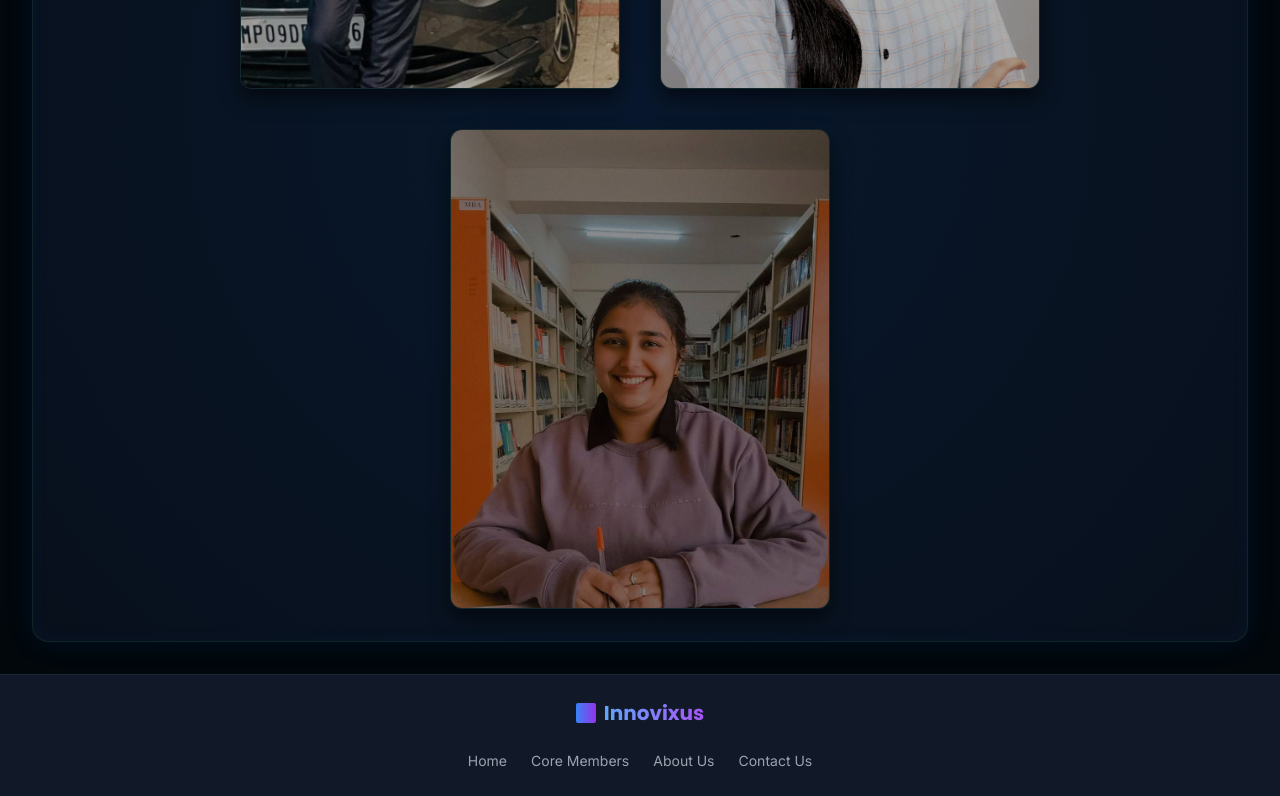
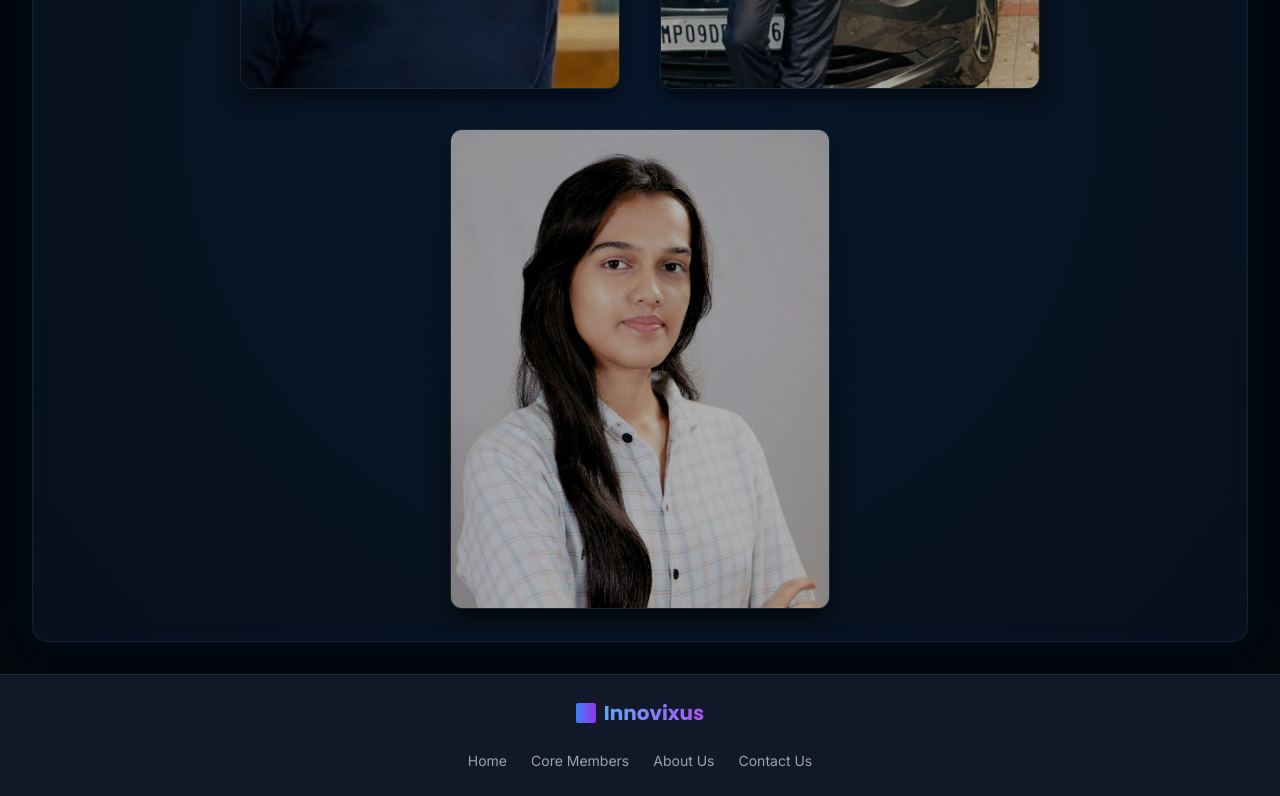
Before and after one commit to TanishaTrivedi123/frontend1, a React (Vite) app: page / in a window 1280 px wide. Shown: the part 1960-2756 px from the top of the page. Built offline with nearby package versions, Linux system fonts and the light colour scheme.

Commit message:
did changes in homecard.jsx file

```diff
--- a/src/components/HomePageCard/HomeCard.jsx
+++ b/src/components/HomePageCard/HomeCard.jsx
@@ -11,21 +11,21 @@ const HomeCard = () => {
   const teamMembers = [
     {
       id: 1,
+      name: "Laksh Dilliwal",
+      role: "Founder of tech club",
+      image: "Laksh Dilliwal.jpeg",
+    },
+    {
+      id: 2,
       name: "Harsh Jha",
       role: "x-GDSC Lead / Founder",
       image: "Harsh Bhaiya.jpeg",
     },
     {
-      id: 2,
+      id: 3,
       name: "Avni Bhargav",
       role: "Co-Founder / Advisor",
       image: "Avni Didi.png",
-    },
-    {
-      id: 3,
-      name: "Rashmeet Kaur",
-      role: "Advisor",
-      image: "Rashmeet Didi.jpeg",
     },
   ];
 
--- a/src/pages/ContactPage.jsx
+++ b/src/pages/ContactPage.jsx
@@ -47,11 +47,14 @@ const ContactPage = () => {
         return toast.error("All fields are required");
       }
 
-      const response = await axios.post("http://localhost:8000/contact", {
-        name: name,
-        email: email,
-        message: message,
-      });
+      const response = await axios.post(
+        "https://backend-ebon-theta-80.vercel.app/contact",
+        {
+          name: name,
+          email: email,
+          message: message,
+        }
+      );
 
       if (response.data.success) {
         toast.success("your response is sent");
```
Also changed, not shown: public/Laksh Dilliwal.jpeg (added), public/Rashmeet Didi.jpeg (deleted).
